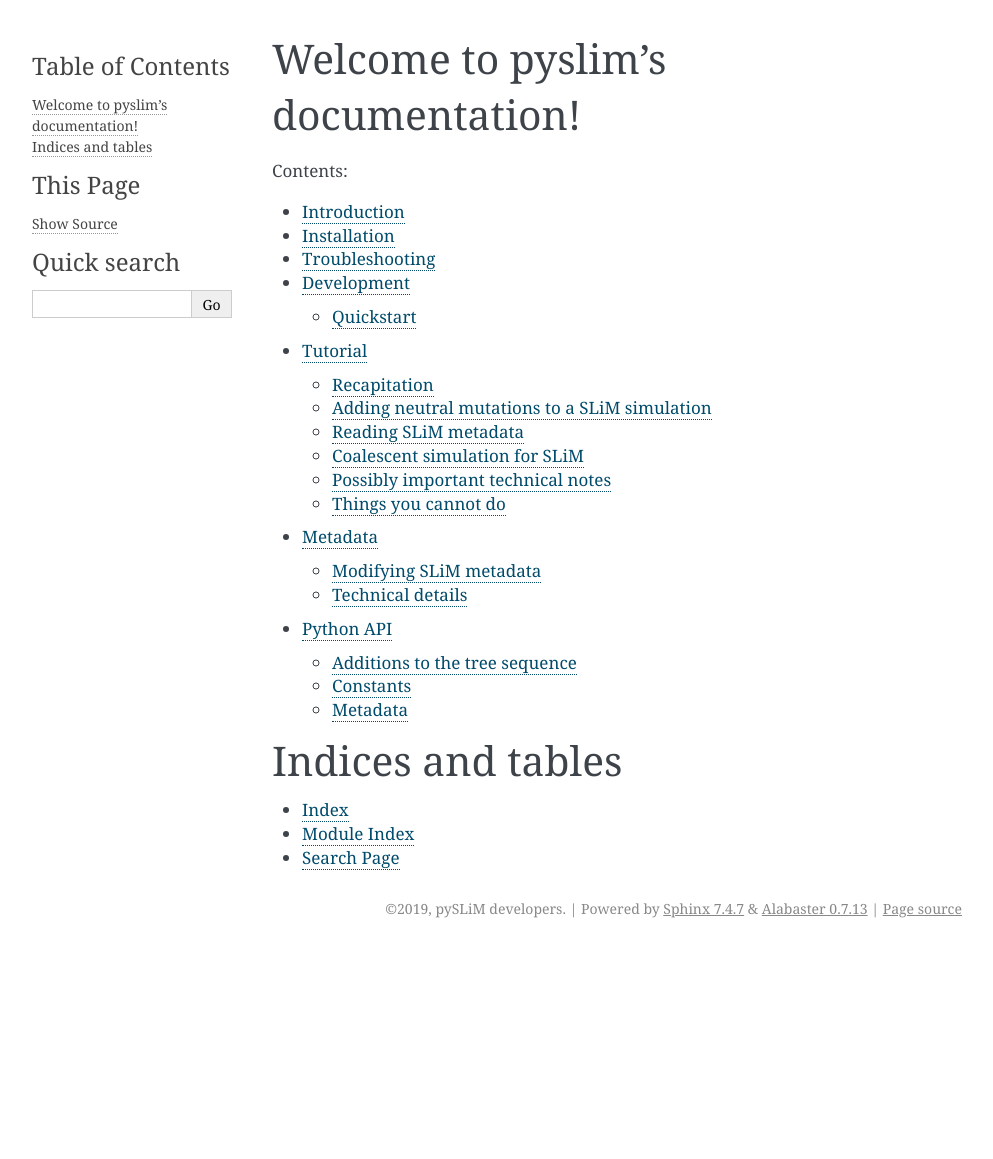
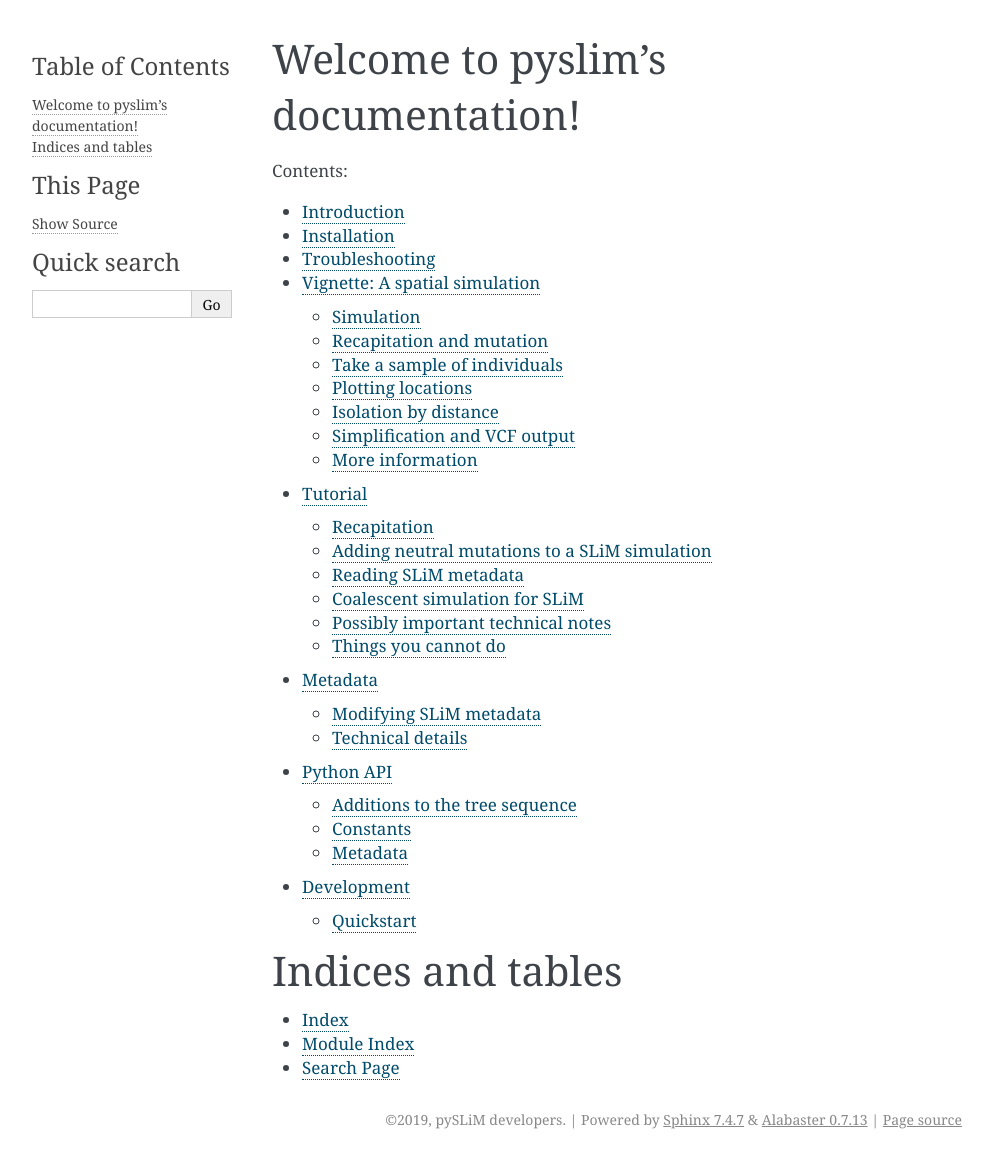
Before and after one commit to tskit-dev/pyslim, a Sphinx documentation site: the page built from docs/index.rst, in a window 1280 px wide. Shown: the whole page, without its empty margins (148-1141 px from the left). Built offline with Sphinx 7.4.7, drawn with Linux system fonts in a browser that asks for light colours; before the commit the page ends 948 px from its top, so only the background shows below that; some of the changed lines change nothing that is shown.

Commit message:
vignette!

```diff
--- a/docs/conf.py
+++ b/docs/conf.py
@@ -184,4 +184,8 @@ epub_exclude_files = ['search.html']
 # -- Options for intersphinx extension ---------------------------------------
 
 # Example configuration for intersphinx: refer to the Python standard library.
-intersphinx_mapping = {'https://docs.python.org/': None}
+intersphinx_mapping = {
+        'python': ('https://docs.python.org/3', None),
+        'tskit': ('https://tskit.readthedocs.io/en/latest', None),
+        'msprime': ('https://msprime.readthedocs.io/en/latest', None)
+    }
--- a/docs/index.rst
+++ b/docs/index.rst
@@ -12,10 +12,11 @@ Welcome to pyslim's documentation!
 
    introduction
    installation
-   development
+   vignette_space
    tutorial
    metadata
    python_api
+   development
 
 
 Indices and tables
--- /dev/null
+++ b/docs/vignette_space.rst
@@ -0,0 +1,582 @@
+.. _sec_vignette_space:
+
+
+==============================
+Vignette: A spatial simulation
+==============================
+
+Here we'll talk through a typical workflow with pyslim,
+which will:
+
+1. Simulate data with SLiM, remembering some ancestral individuals.
+2. Recapitate and mutate.
+3. Take a subsample of the modern and ancestral individuals.
+4. Get these individual locations and make a map.
+5. Compute divergences between individuals, and plot against geographic distance.
+6. Write out a VCF file of these individuals' genotypes and other data for use by other programs.
+
+
+**********
+Simulation
+**********
+
+Here is a simple spatial SLiM recipe that simulates 1000 individuals on a spatial landscape.
+The focus of this vignette is not on SLiM, so we won't go into detail here.
+Here are notes:
+
+1. It does not have *any* mutations: we'll add these on afterwards.
+2. There is local fecundity regulation of population density: individuals with more neighbors
+   have fewer offspring.
+3. We run the simulation for 1000 time steps, and "remember" everyone who is alive at time step 500.
+
+.. code-block:: none
+
+   initialize() {
+       setSeed(23);
+       initializeSLiMModelType("nonWF");
+       initializeSLiMOptions(dimensionality="xy");
+       initializeTreeSeq();
+       initializeMutationRate(0.0);
+       initializeMutationType("m1", 0.5, "f", 0.0);
+       initializeGenomicElementType("g1", m1, 1.0);
+       initializeGenomicElement(g1, 0, 1e8-1);
+       initializeRecombinationRate(1e-8);
+
+       defineConstant("LAMBDA", 2.0); // birth rate
+       defineConstant("K", 1);      // carrying capacity per unit area
+       defineConstant("W", 20);      // width and height of the area
+       defineConstant("MU", 0.5);     // death rate
+       defineConstant("SIGMA", 0.5);  // interaction distance
+
+       // spatial interaction for local competition
+       initializeInteractionType("i1", "xy", reciprocal=T,
+                                 maxDistance = 3 * SIGMA);
+       i1.setInteractionFunction("n", 1.0/(2*PI*SIGMA^2), SIGMA);
+   }
+
+   reproduction() {
+       neighbor_density = i1.totalOfNeighborStrengths(individual);
+       num_offspring = rpois(1, LAMBDA / (1 + neighbor_density / K));
+       mate = i1.drawByStrength(individual, 1);  // single mating
+       if (size(mate) > 0) {
+           for (k in seqLen(num_offspring)) {
+               offspring = p1.addCrossed(individual, mate);
+               pos = individual.spatialPosition + rnorm(2, 0, SIGMA);
+               offspring.setSpatialPosition(p1.pointReflected(pos));
+           }
+       }
+   }
+
+   1 early() {
+       sim.addSubpop("p1", K * W * W);
+       p1.setSpatialBounds(c(0.0, 0.0, W, W));
+       for (ind in p1.individuals) {
+           ind.setSpatialPosition(p1.pointUniform());
+       }
+   }
+
+   early() { // survival probabilities
+       p1.fitnessScaling = 1 - MU;
+   }
+
+   late() {
+       i1.evaluate();
+   }
+
+   500 early() {
+       sim.treeSeqRememberIndividuals(p1.individuals);
+   }
+
+   1000 {
+       sim.treeSeqOutput("spatial_sim.trees");
+       catn("Done.");
+       sim.simulationFinished();
+   }
+
+
+Ok, now let's have a quick look at the output:
+
+.. code-block:: python
+
+   import pyslim, tskit
+   import numpy as np
+
+   slim_ts = pyslim.load("spatial_sim.trees")
+   print(f"Tree sequence has {slim_ts.num_trees} trees on a genome of length {slim_ts.sequence_length},"
+         f" {slim_ts.num_individuals} individuals, {slim_ts.num_samples} 'sample' genomes,"
+         f" and {slim_ts.num_mutations} mutations.")
+
+Running this code, we get
+
+.. code-block:: none
+
+   Tree sequence has 7139 trees along the genome of length 100000000.0, 1605 individuals,
+   2410 'sample' genomes, and 0 mutations.
+
+It makes sense we have no mutations: we haven't added any yet.
+The tree sequence is recording the relationship between 2,410 genomes (the "samples"),
+which requires 7,139 distinct trees along the genome.
+Individuals are diploid, so why is the number of individuals not equal to twice the number of samples?
+Recall that for the *next* step, recapitation, it is necessary to keep the genomes from the first
+generation around in the tree sequence so we can trace back lineages from them.
+These extra individuals are from the first generation.
+Let's count up when the individuals in the tree sequence were born:
+
+.. code-block:: python
+
+   for t in np.unique(slim_ts.individual_times):
+     print(f"There are {np.sum(slim_ts.individual_times == t)} individuals from time {t}.")
+
+This gets us
+
+.. code-block:: none
+
+   There are 327 individuals from time 0.0.
+   There are 162 individuals from time 1.0.
+   There are 82 individuals from time 2.0.
+   There are 25 individuals from time 3.0.
+   There are 20 individuals from time 4.0.
+   There are 13 individuals from time 5.0.
+   There are 5 individuals from time 6.0.
+   There are 4 individuals from time 7.0.
+   There are 1 individuals from time 8.0.
+   There are 283 individuals from time 500.0.
+   There are 143 individuals from time 501.0.
+   There are 66 individuals from time 502.0.
+   There are 28 individuals from time 503.0.
+   There are 27 individuals from time 504.0.
+   There are 9 individuals from time 505.0.
+   There are 6 individuals from time 506.0.
+   There are 2 individuals from time 507.0.
+   There are 2 individuals from time 508.0.
+   There are 400 individuals from time 999.0.
+
+These are now *tskit* times, which, confusingly,
+is measured in units of "time since the end of the simulation".
+So, this tells us that 400 of the individuals are those that we initialized the simulation with
+(we ran it for 1000 time steps and it began at SLiM time step 1, which is 999 time steps ago),
+and there's some more individuals around 500 time steps ago and some more in the past few time steps.
+This is a non-Wright-Fisher simulation,
+and so individuals may live for more than one time step.
+Let's check that all these individuals are alive at either (a) today, (b) 500 time steps ago,
+or (c) the start of the simulation.
+
+.. code-block:: python
+
+   for t in [0, 500, 999]:
+      alive = slim_ts.individuals_alive_at(t)
+      print(f"There were {len(alive)} individuals alive {t} time steps in the past.")
+
+
+This tells us that
+
+.. code-block:: none
+
+   There were 639 individuals alive 0 time steps in the past.
+   There were 566 individuals alive 500 time steps in the past.
+   There were 400 individuals alive 999 time steps in the past.
+
+And, 639 + 566 + 400 is 1605, the total number of individuals.
+So, this all checks out.
+
+
+*************************
+Recapitation and mutation
+*************************
+
+Next, we want to (a) simulate some ancestral diversity and (b) add in neutral mutations.
+Please see `Haller et al (2019) <https://onlinelibrary.wiley.com/doi/abs/10.1111/1755-0998.12968>`_
+for the why and how of these steps.
+But, first let's see if recapitation is necessary:
+on how much of the genome is the tree sequence not coalesced?
+In other words, recapitation adds diversity present in the initial generation;
+will it make a difference?
+In fact, there is *no* segment of the genome that has coalesced;
+*every* tree has more than one root:
+
+.. code-block:: none
+
+   >> sum([t.num_roots == 1 for t in slim_ts.trees()])
+   0
+
+Next, we will:
+
+1. Recapitate, running a coalescent simulation to build ancestral trees.
+2. Mutate, adding neutral variation.
+
+We *won't* simplify at this point, although it would not hurt,
+and if we did it would have to come *after* these steps.
+
+.. code-block:: python
+
+   import msprime
+
+   recap_ts = slim_ts.recapitate(recombination_rate=1e-8, Ne=2000)
+   ts = pyslim.SlimTreeSequence(
+         msprime.mutate(recap_ts, rate=1e-8, keep=True))
+
+   print(f"The tree sequence now has {ts.num_trees} trees,"
+         f" and {ts.num_mutations} mutations.")
+
+Note since :meth:`mutate <msprime.mutate>` is an msprime method, it does not return a pyslim
+tree sequence, so we need to convert it back.
+This has added mutations according to an infinite-sites model of mutation,
+resulting in
+
+.. code-block:: none
+
+   The tree sequence now has 16571 trees,and 31125 mutations.
+
+Two notes:
+We will have no further use for `slim_ts` or for `recap_ts`;
+we've just given them separate names for tidiness.
+And, since the original SLiM mutation had no mutations, we didn't need to specify `keep=True`
+in :meth:`mutate <msprime.mutate>`, but if we *had* put down selected mutations with SLiM
+we'd probably want to keep them around.
+
+
+****************************
+Take a sample of individuals
+****************************
+
+Ok, it's time to compute some things.
+In real life we don't get to work with *everyone* usually,
+so we'll take a subset of individuals.
+The range we have simulated has width and height 20 units,
+with a population density of around 1 per unit area.
+We'll get genomes to work with by pulling out
+
+1. All the modern individuals in the squares of width 4 in the corners of the range, and
+2. Five individuals sampled randomly from everyone alive 500 time steps ago.
+
+.. code-block:: python
+
+
+   np.random.seed(23)
+
+   alive = ts.individuals_alive_at(0)
+   locs = ts.individual_locations[alive, :]
+
+   cwidth = 3
+   corners = {
+      'topleft' : alive[np.logical_and(locs[:, 0] < cwidth, locs[:, 1] < 5)],
+      'topright' : alive[np.logical_and(locs[:, 0] < cwidth, locs[:, 1] > 15)],
+      'bottomleft' : alive[np.logical_and(locs[:, 0] > 20 - cwidth, locs[:, 1] < 5)],
+      'bottomright' : alive[np.logical_and(locs[:, 0] > 20 - cwidth, locs[:, 1] > 15)],
+      'center' : alive[np.logical_and(np.abs(locs[:, 0] - 10) < cwidth,
+                                      np.abs(locs[:, 1] - 10) < cwidth)]
+      }
+
+   old_ones = ts.individuals_alive_at(500)
+   corners['ancient'] = np.random.choice(old_ones, size=5)
+
+   for k in corners:
+      print(f"We have {len(corners[k])} individuals in the {k} group.")
+
+
+.. code-block:: none
+
+   We have 51 individuals in the topleft group.
+   We have 16 individuals in the topright group.
+   We have 22 individuals in the bottomleft group.
+   We have 35 individuals in the bottomright group.
+   We have 46 individuals in the center group.
+   We have 5 individuals in the ancient group.
+
+
+To keep names associated with each subset of individuals,
+we've kept the individuals in a dict, so that for instance
+`corners["topleft"]` is an array of all the individual IDs that are in the top left corner.
+The IDs of the ancient individuals we will work with are kept in the array `ancient`.
+
+
+******************
+Plotting locations
+******************
+
+We should check this: plot where these individuals lie
+relative to everyone else.
+The individuals locations are available in individual metadata,
+but to make things easier, it's also present in a `num_individuals x 2`
+numpy array as `ts.individual_locations`.
+Since `corners["topleft"]` is an array of individual IDs,
+we can pull out the locations of the "topleft" individuals
+by indexing the rows of the individual location array:
+
+.. code-block:: none
+
+   >>> ts.individual_locations
+   array([[ 7.89486192, 19.10248491,  0.        ],
+          [ 6.70972958,  4.79636467,  0.        ],
+          [ 5.70948388,  3.93691031,  0.        ],
+          ...,
+          [19.58402983,  1.70062556,  0.        ],
+          [ 8.74254249,  7.87962527,  0.        ],
+          [ 8.48533111,  6.63358757,  0.        ]])
+   >>> ts.individual_locations.shape
+   (1605, 3)
+   >>> ts.individual_locations[corners["topleft"], :].shape
+   (51, 3)
+
+Note that the locations arrays have *three* columns because SLiM allows for
+`(x, y, z)` coordinates. We'll just use the first two columns, for `x` and `y`.
+
+Using this, we can easily plot the locations of all the individuals from today
+(on the left) and 500 time steps ago (on the right).
+We have to do a bit of mucking around to set the colors so that they reflect
+which group each individual is in.
+
+.. code-block:: python
+
+   import matplotlib
+   matplotlib.use('Agg')
+   import matplotlib.pyplot as plt
+
+   group_order = ['topleft', 'topright', 'bottomleft', 'bottomright', 'center', 'ancient']
+   ind_colors = np.repeat(0, ts.num_individuals)
+   for j, k in enumerate(group_order):
+      ind_colors[corners[k]] = 1 + j
+
+   old_locs = ts.individual_locations[old_ones, :]
+
+   fig = plt.figure(figsize=(12, 6))
+   ax = fig.add_subplot(121)
+   ax.set_title("today")
+   ax.scatter(locs[:,0], locs[:,1], s=10, c=ind_colors[alive])
+   ax = fig.add_subplot(122)
+   ax.set_title("long ago")
+   ax.scatter(old_locs[:, 0], old_locs[:, 1], s=10, c=ind_colors[old_ones])
+   fig.savefig("spatial_sim_locations.png")
+
+
+.. image:: _static/spatial_sim_locations.png
+   :width: 1200px
+   :alt: Spatial location of all individuals and the genotyped ones.
+
+
+
+*********************
+Isolation by distance
+*********************
+
+Now, let's look at *isolation by distance*, i.e.,
+let's compare geographic and genetic distances.
+Here, "genetic distance" will be mean pairwise sequence divergence.
+First, we'll compute mean genetic distance between each of our five groups.
+
+The first thing we need to do is some bookkeeping.
+So far, we've just worked with *individuals*,
+but tree sequence tools, in particular the statistics computation methods from tskit,
+are designed to work with *genomes*, also known as "nodes".
+So, first we need to pull out the *node IDs* corresponding to the individuals we want.
+The things that make up a tree sequence - individuals, nodes, mutations, etcetera -
+can generally be examined individually.
+For instance, here's what we have for the five "ancient" individuals:
+
+.. code-block:: none
+
+   >>> for i in ancient:
+   ...   print(ts.individual(i))
+   ...
+   {'id': 1079, 'flags': 131072, 'location': array([17.80637122, 10.01626   ,  0.        ]),
+      'metadata': IndividualMetadata(pedigree_id=136192, age=4, population=1, sex=-1, flags=0),
+      'nodes': array([880, 881], dtype=int32), 'population': 1, 'time': 504.0}
+   {'id': 1527, 'flags': 131072, 'location': array([7.36765899, 1.98245938, 0.        ]),
+      'metadata': IndividualMetadata(pedigree_id=137290, age=0, population=1, sex=-1, flags=0),
+      'nodes': array([1776, 1777], dtype=int32), 'population': 1, 'time': 500.0}
+   {'id': 1070, 'flags': 131072, 'location': array([18.97646531,  0.86655059,  0.        ]),
+      'metadata': IndividualMetadata(pedigree_id=136095, age=4, population=1, sex=-1, flags=0),
+      'nodes': array([862, 863], dtype=int32), 'population': 1, 'time': 504.0}
+   {'id': 1276, 'flags': 131072, 'location': array([15.02692262, 14.84464791,  0.        ]),
+      'metadata': IndividualMetadata(pedigree_id=137001, age=1, population=1, sex=-1, flags=0),
+      'nodes': array([1274, 1275], dtype=int32), 'population': 1, 'time': 501.0}
+   {'id': 1499, 'flags': 131072, 'location': array([ 3.52153941, 11.4547264 ,  0.        ]),
+      'metadata': IndividualMetadata(pedigree_id=137262, age=0, population=1, sex=-1, flags=0),
+      'nodes': array([1720, 1721], dtype=int32), 'population': 1, 'time': 500.0}
+
+Notice that among other things, each `individual` carries around a list of their `node` IDs,
+i.e., their genomes.
+We need to put these all in a list of lists,
+so that, for instance, the first element of the list will have the node IDs of all the genomes
+of the individuals in the "topleft" group.
+And, since we kept the individual IDs in a dict, which are unordered,
+we'll have to do some extra work to make sure we keep track of order.
+
+.. code-block:: python
+
+
+   sampled_nodes = [[] for _ in corners]
+   for j, k in enumerate(group_order):
+      for ind in corners[k]:
+         sampled_nodes[j].extend(ts.individual(ind).nodes)
+
+
+Let's do a sanity check: the number of nodes in each element of this list
+should be twice the number of individuals in the corresponding list.
+
+.. code-block:: none
+
+   >>> [len(corners[k]) for k in corners]
+   [51, 16, 22, 35, 46, 5]
+
+   >>> [len(u) for u in sampled_nodes]
+   [102, 32, 44, 70, 92, 10]
+
+So, in the 'topleft' corner there are 51 diploids. That checks out.
+
+Now, we can compute the matrix of pairwise mean sequence divergences
+between and within these sets.
+This is done using the :meth:`ts.divergence <tskit.TreeSequence.divergence>` method.
+
+.. code-block:: python
+
+   pairs = [(i, j) for i in range(6) for j in range(6)]
+   group_div = ts.divergence(sampled_nodes, indexes=pairs)[0].reshape((6, 6))
+
+   print("\t" + "\t".join(group_names))
+   for i, group in enumerate(group_order):
+      print(f"{group_order[i]}:\t" + "\t".join(map(str, np.round(group_div[i], 7))))
+
+
+.. code-block:: none
+
+   topleft:	1.41e-05	5.68e-05	4.69e-05	4.67e-05	4.42e-05	6.05e-05
+   topright:	5.68e-05	1e-07	5.48e-05	5.53e-05	5.67e-05	6.28e-05
+   bottomleft:	4.69e-05	5.48e-05	1.91e-05	2.93e-05	3.35e-05	5.88e-05
+   bottomright:	4.67e-05	5.53e-05	2.93e-05	1.5e-05	2.68e-05	5.99e-05
+   center:	4.42e-05	5.67e-05	3.35e-05	2.68e-05	2.98e-05	6.08e-05
+   ancient:	6.05e-05	6.28e-05	5.88e-05	5.99e-05	6.08e-05	5.34e-05
+
+That's nice, but to look at isolation by distance,
+we should actually separate out the individuals.
+To do that, we need to create a list of lists of nodes
+whose j-th entry is the nodes belonging to the j-th individual,
+and to keep track of which group each one belongs to.
+
+.. code-block:: python
+
+   ind_nodes = []
+   ind_group = []
+   for j, group in enumerate(group_order):
+      for ind in corners[group]:
+         ind_nodes.append(ts.individual(ind).nodes)
+         ind_group.append(group_order[j])
+
+   nind = len(ind_nodes)
+   pairs = [(i, j) for i in range(nind) for j in range(nind) if i <= j]
+   ind_div = ts.divergence(ind_nodes, indexes=pairs)[0]
+
+Here we've only computed divergences in the *upper triangle* of the pairwise divergence matrix,
+with heterozygosities on the diagonal.
+We'll also need pairwise geographic distances:
+
+.. code-block:: python
+
+   geog_dist = np.repeat(0.0, len(pairs))
+   locs = ts.individual_locations
+   for k, (i, j) in enumerate(pairs):
+      geog_dist[k] = np.sqrt(np.sum((locs[i, :] - locs[j, :])**2))
+
+
+Let's check that makes sense: distances of individuals from themselves should be zero.
+
+.. code-block:: python
+
+   for (i, j), x in zip(pairs, geog_dist):
+     if i == j:
+       assert(x == 0)
+
+Python does not complain, which is good.
+Now let's plot genetic distance against geographic distance.
+
+.. code-block:: python
+
+   pair_colors = np.repeat(0, len(pairs))
+   for k, (i, j) in enumerate(pairs):
+      if ind_group[i] == "ancient" or ind_group[j] == "ancient":
+         pair_colors[k] = 1
+
+   fig = plt.figure(figsize=(6, 6))
+   ax = fig.add_subplot(111)
+   ax.scatter(geog_dist, 1e3 * ind_div, s=20, alpha=0.5,
+              c=pair_colors)
+   ax.set_xlabel("geographic distance")
+   ax.set_ylabel("genetic distance (diffs/Kb)")
+   fig.savefig("spatial_sim_ibd.png")
+
+
+.. image:: _static/spatial_sim_ibd.png
+   :width: 600px
+   :alt: Geographic and genetic distances in the simulation.
+
+
+Since we multiplied `ind_div` by 1,000,
+the units of genetic distance are in mean number of nucleotide differences per kilobase.
+There is *not* strong IBD in this noisy and relatively small simulation,
+but notice that the "ancient" samples are more deeply diverged from modern samples (in yellow)
+than most modern ones are from each other.
+
+
+
+*****************************
+Simplification and VCF output
+*****************************
+
+Now we want to write out these data for analysis with other programs.
+Recall that the tree sequence contains information about *everyone* in the population.
+Before we output, we will remove this extra information.
+We could have done this earlier (e.g., before statistic computation)
+but since simplification reorders nodes and individuals,
+we would have added an extra layer of bookkeeping.
+However, it's necessary here because at this point,
+:meth:`ts.write_vcf <tskit.TreeSequence.write_vcf>` only outputs *all* sample genomes,
+so we need to remove the other ones,
+and make sure they are in the order we want.
+
+To do this, and make sure that everything stays nicely cross-referenced,
+we're going to loop through our individuals, writing their information to a file,
+while at the same time constructing a list of node IDs, in the same order.
+We'll use this as the `samples` argument to `simplify`,
+because in the simplified tree sequence the sample nodes are these, in order;
+and in the VCF output each two samples, in order, are represented as a diploid individual.
+In the resulting VCF file, the individuals will be called `msp_0`, `msp_1`, etcetera;
+so we'll record that in the individual file also.
+
+.. code-block:: python
+
+   nodelist = []
+   with open("spatial_sim_individuals.txt", "w") as indfile:
+      indfile.writelines("\t".join(["vcf_label", "slim_id", "birth_time_ago", "age", "x", "y"]) + "\n")
+      j = 0
+      for group in group_order:
+         for i in corners[group]:
+            vcf_label = f"msp_{j}"
+            ind = ts.individual(i)
+            nodelist.extend(ind.nodes)
+            data = [vcf_label, str(ind.id), str(ind.time), str(ind.metadata.age),
+                    str(ind.location[0]), str(ind.location[1])]
+            indfile.writelines("\t".join(data) + "\n")
+            j += 1
+
+   sts = ts.simplify(nodelist)
+   with open("spatial_sim_genotypes.vcf", "w") as vcffile:
+      sts.write_vcf(vcffile, ploidy=2)
+
+
+****************
+More information
+****************
+
+1. We plan to use individual information when writing out to VCF,
+   but `this is not yet implemented <https://github.com/tskit-dev/tskit/issues/73>`_.
+
+2. The distinction between "nodes" (i.e., genomes) and "individuals" can be confusing,
+   as well as the idea of "samples".
+   Please see the
+   `tskit documentation <https://tskit.readthedocs.io/en/latest/data-model.html>`_
+   for more explanation about these concepts.
+
+3. The general interface for computing statistics (explaining, for instance, the "indexes"
+   argument above) is described in
+   `the tskit documentation <https://tskit.readthedocs.io/en/latest/stats.html>`_
+   also.
```
Also changed, not shown: docs/_static/spatial_sim_ibd.png (added), docs/_static/spatial_sim_locations.png (added).
